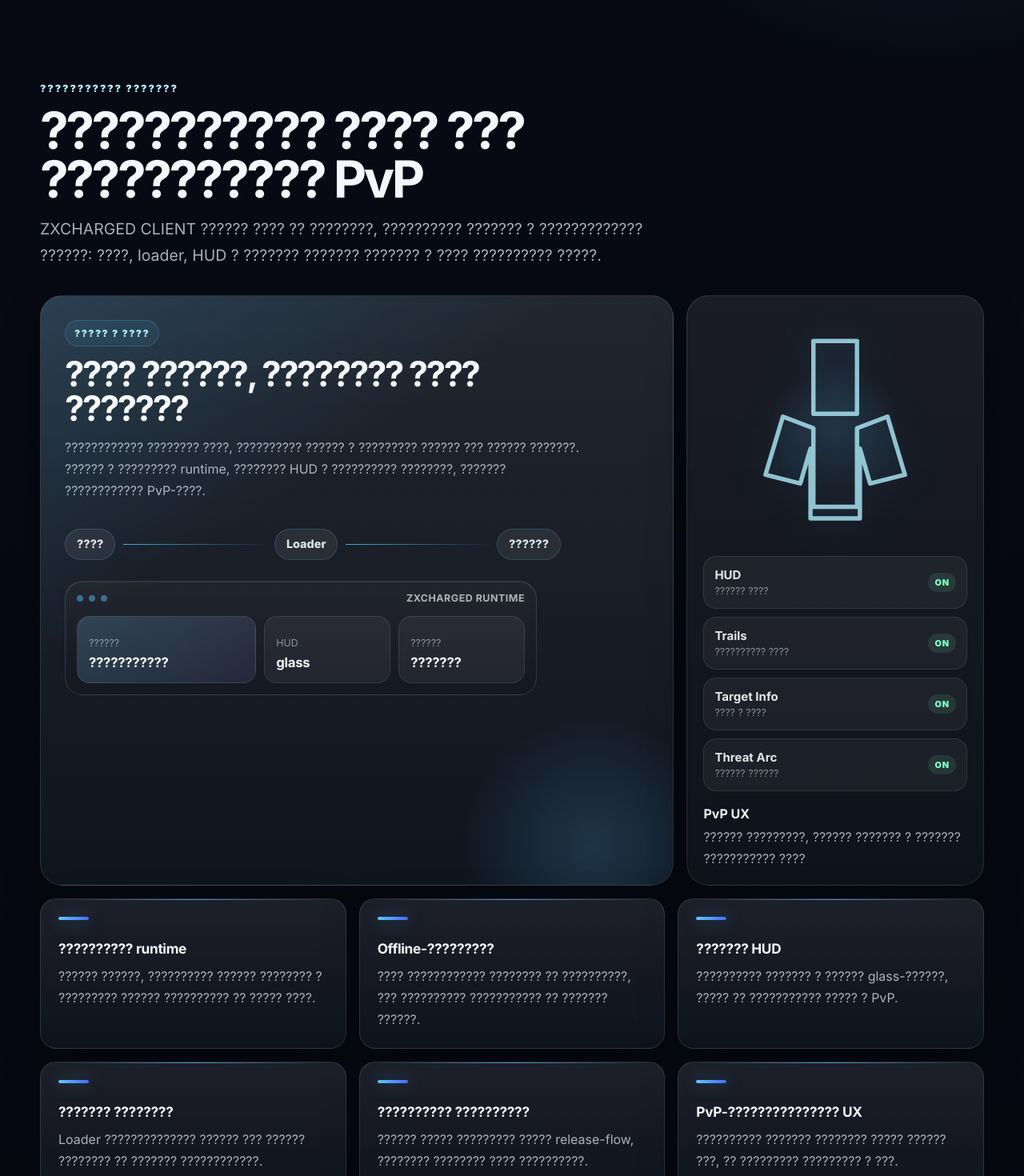
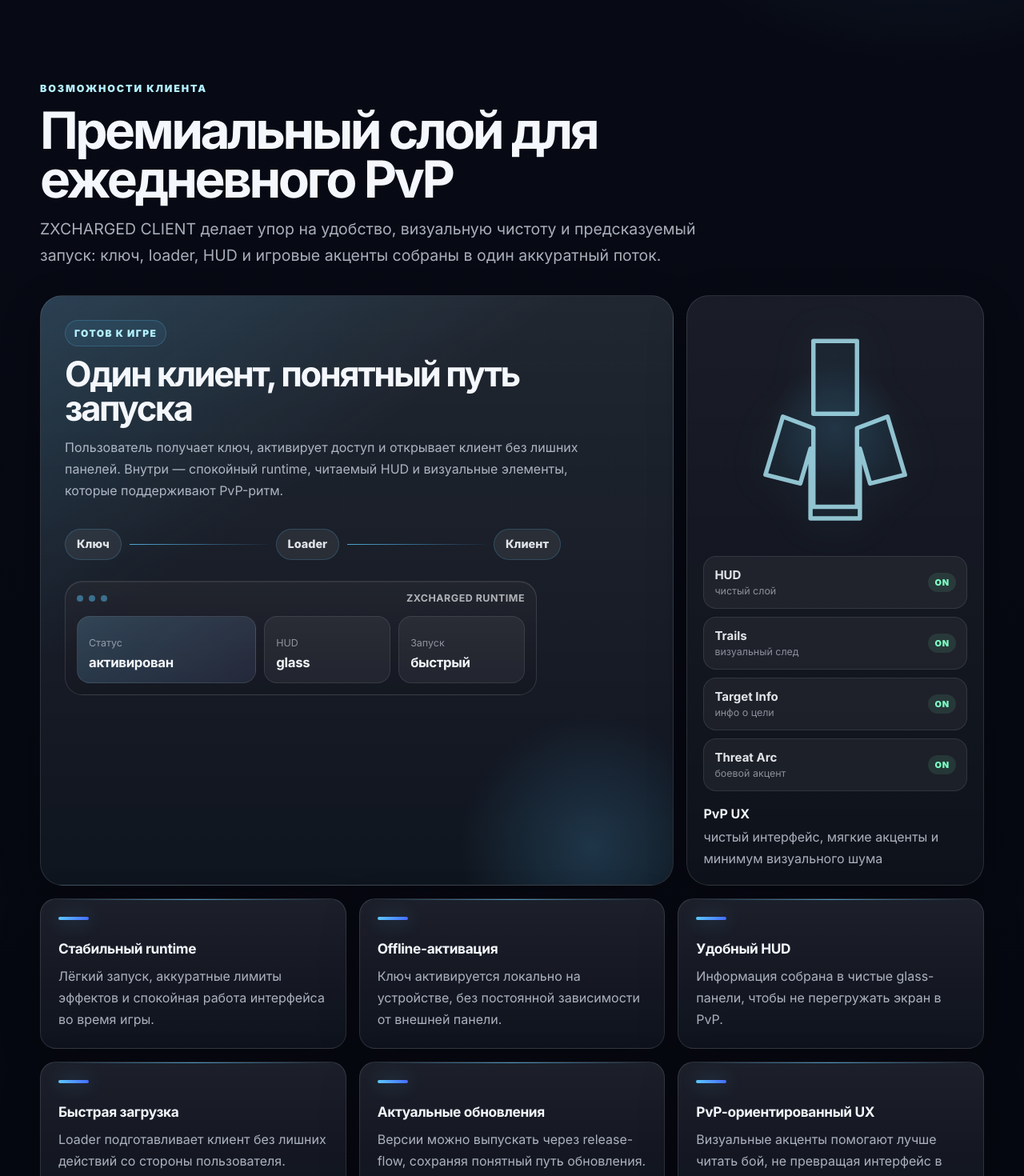
Before and after one commit to zxchargedoffc/zxcharged-sales-site, a React (Vite) app: page / in a window 1280 px wide. Shown: the part 780-2250 px from the top of the page at 80% size. Built offline with nearby package versions, Linux system fonts and the light colour scheme; no server answers.

Commit message:
Restore UTF-8 Cyrillic in src/components/FeatureShowcaseSection.tsx

```diff
--- a/src/components/FeatureShowcaseSection.tsx
+++ b/src/components/FeatureShowcaseSection.tsx
@@ -1,66 +1,66 @@
 const showcaseCards = [
   {
-    title: '?????????? runtime',
-    text: '?????? ??????, ?????????? ?????? ???????? ? ????????? ?????? ?????????? ?? ????? ????.'
+    title: 'Стабильный runtime',
+    text: 'Лёгкий запуск, аккуратные лимиты эффектов и спокойная работа интерфейса во время игры.'
   },
   {
-    title: 'Offline-?????????',
-    text: '???? ???????????? ???????? ?? ??????????, ??? ?????????? ??????????? ?? ??????? ??????.'
+    title: 'Offline-активация',
+    text: 'Ключ активируется локально на устройстве, без постоянной зависимости от внешней панели.'
   },
   {
-    title: '??????? HUD',
-    text: '?????????? ??????? ? ?????? glass-??????, ????? ?? ??????????? ????? ? PvP.'
+    title: 'Удобный HUD',
+    text: 'Информация собрана в чистые glass-панели, чтобы не перегружать экран в PvP.'
   },
   {
-    title: '??????? ????????',
-    text: 'Loader ?????????????? ?????? ??? ?????? ???????? ?? ??????? ????????????.'
+    title: 'Быстрая загрузка',
+    text: 'Loader подготавливает клиент без лишних действий со стороны пользователя.'
   },
   {
-    title: '?????????? ??????????',
-    text: '?????? ????? ????????? ????? release-flow, ???????? ???????? ???? ??????????.'
+    title: 'Актуальные обновления',
+    text: 'Версии можно выпускать через release-flow, сохраняя понятный путь обновления.'
   },
   {
-    title: 'PvP-??????????????? UX',
-    text: '?????????? ??????? ???????? ????? ?????? ???, ?? ????????? ????????? ? ???.'
+    title: 'PvP-ориентированный UX',
+    text: 'Визуальные акценты помогают лучше читать бой, не превращая интерфейс в шум.'
   }
 ];
 
 const moduleRows = [
-  { name: 'HUD', status: '?????? ????' },
-  { name: 'Trails', status: '?????????? ????' },
-  { name: 'Target Info', status: '???? ? ????' },
-  { name: 'Threat Arc', status: '?????? ??????' }
+  { name: 'HUD', status: 'чистый слой' },
+  { name: 'Trails', status: 'визуальный след' },
+  { name: 'Target Info', status: 'инфо о цели' },
+  { name: 'Threat Arc', status: 'боевой акцент' }
 ];
 
 export function FeatureShowcaseSection() {
   return (
     <section className="section showcase-section" id="capabilities">
       <div className="section-heading showcase-heading">
-        <span className="section-kicker">??????????? ???????</span>
-        <h2>??????????? ???? ??? ??????????? PvP</h2>
+        <span className="section-kicker">Возможности клиента</span>
+        <h2>Премиальный слой для ежедневного PvP</h2>
         <p>
-          ZXCHARGED CLIENT ?????? ???? ?? ????????, ?????????? ??????? ? ????????????? ??????: ????, loader, HUD ?
-          ??????? ??????? ??????? ? ???? ?????????? ?????.
+          ZXCHARGED CLIENT делает упор на удобство, визуальную чистоту и предсказуемый запуск: ключ, loader, HUD и
+          игровые акценты собраны в один аккуратный поток.
         </p>
       </div>
 
       <div className="showcase-layout">
         <article className="glass-card showcase-main">
           <div className="showcase-main-copy">
-            <div className="showcase-badge">????? ? ????</div>
-            <h3>???? ??????, ???????? ???? ???????</h3>
+            <div className="showcase-badge">готов к игре</div>
+            <h3>Один клиент, понятный путь запуска</h3>
             <p>
-              ???????????? ???????? ????, ?????????? ?????? ? ????????? ?????? ??? ?????? ???????. ?????? ? ?????????
-              runtime, ???????? HUD ? ?????????? ????????, ??????? ???????????? PvP-????.
+              Пользователь получает ключ, активирует доступ и открывает клиент без лишних панелей. Внутри — спокойный
+              runtime, читаемый HUD и визуальные элементы, которые поддерживают PvP-ритм.
             </p>
           </div>
 
-          <div className="showcase-flow" aria-label="???? ????????????">
-            <span>????</span>
+          <div className="showcase-flow" aria-label="Путь пользователя">
+            <span>Ключ</span>
             <i />
             <span>Loader</span>
             <i />
-            <span>??????</span>
+            <span>Клиент</span>
           </div>
 
           <div className="showcase-console" aria-hidden="true">
@@ -72,24 +72,24 @@
             </div>
             <div className="console-grid">
               <div className="console-card console-card-wide">
-                <small>??????</small>
-                <strong>???????????</strong>
+                <small>Статус</small>
+                <strong>активирован</strong>
               </div>
               <div className="console-card">
                 <small>HUD</small>
                 <strong>glass</strong>
               </div>
               <div className="console-card">
-                <small>??????</small>
-                <strong>???????</strong>
+                <small>Запуск</small>
+                <strong>быстрый</strong>
               </div>
             </div>
           </div>
         </article>
 
-        <aside className="glass-card showcase-side" aria-label="???????????????? ?????? ???????">
+        <aside className="glass-card showcase-side" aria-label="Демонстрационная панель клиента">
           <div className="showcase-avatar" aria-hidden="true">
-            <svg viewBox="0 0 120 160" role="img" aria-label="?????? ?????????? ???????">
+            <svg viewBox="0 0 120 160" role="img" aria-label="Силуэт интерфейса клиента">
               <path d="M45 20h30v50H45z" />
               <path d="M24 72l21 8v54h30V80l21-8 12 40-24 6-7-24v48H43V94l-7 24-24-6 12-40z" />
             </svg>
@@ -109,7 +109,7 @@
 
           <div className="showcase-side-footer">
             <strong>PvP UX</strong>
-            <span>?????? ?????????, ?????? ??????? ? ??????? ??????????? ????</span>
+            <span>чистый интерфейс, мягкие акценты и минимум визуального шума</span>
           </div>
         </aside>
       </div>
```
